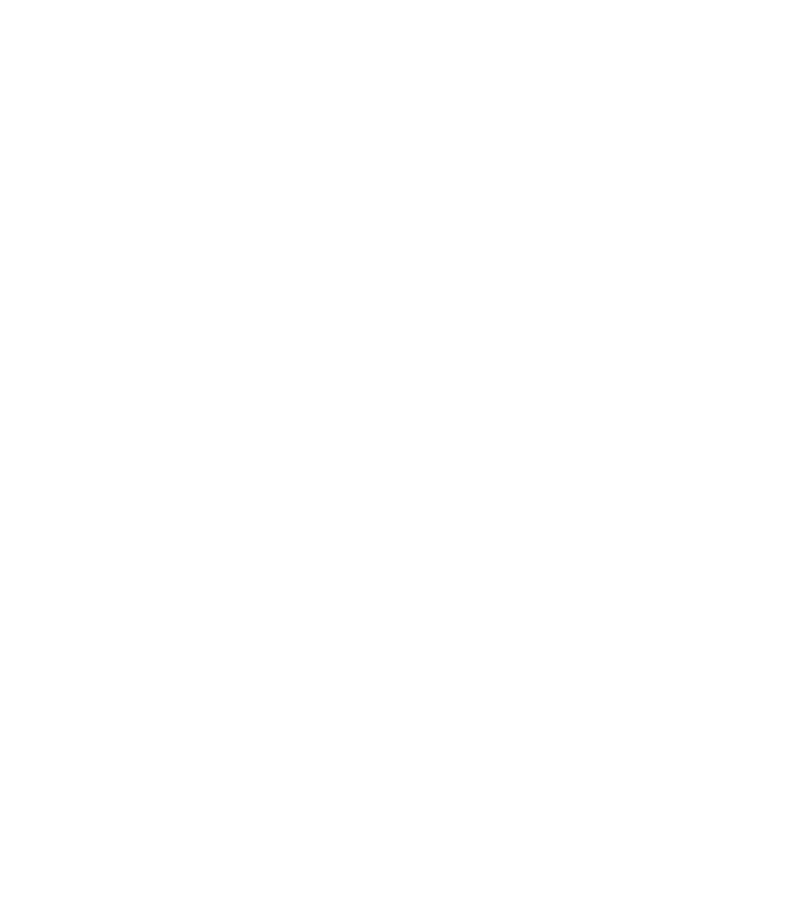
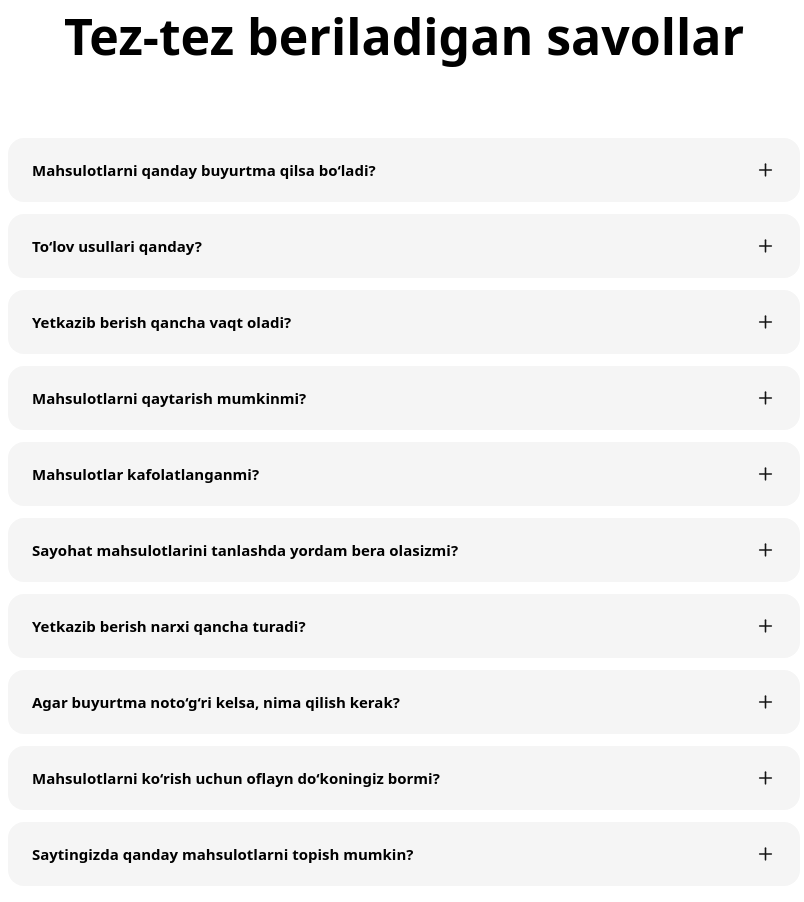
Before and after one commit to fenix1409/Picnik, a React (Vite) app: page / in a window 1280 px wide. Shown: the part 1300-2202 px from the top of the page, without its empty margins (236-1040 px from the left). Before the commit the page ends 1156 px from the top, so only its background shows below. Built offline with nearby package versions, Linux system fonts and the light colour scheme; no server answers.

Commit message:
feat: Add Faq component and integrate it into the App; update Categories section styles

```diff
--- a/src/App.tsx
+++ b/src/App.tsx
@@ -6,6 +6,7 @@
 // import AOS from 'aos';
 import 'aos/dist/aos.css';
 import Categories from './components/ui/sections/Categories';
+import Faq from './components/ui/sections/Faq';
 // AOS.init();
 
 function App() {
@@ -19,6 +20,7 @@
       <HeaderBottom />
       <Hero />
       <Categories />
+      <Faq />
     </main>
   )
 }
--- a/src/assets/Icons.tsx
+++ b/src/assets/Icons.tsx
@@ -25,3 +25,11 @@
         </svg>
     )
 }
+export function Add() {
+    return (
+        <svg width="21" height="20" viewBox="0 0 21 20" fill="none" xmlns="http://www.w3.org/2000/svg">
+            <path d="M10.5 4.16675V15.8334" stroke="#151515" strokeWidth="1.6" strokeLinecap="round" strokeLinejoin="round" />
+            <path d="M4.66687 10H16.3335" stroke="#151515" strokeWidth="1.6" strokeLinecap="round" strokeLinejoin="round" />
+        </svg>
+    )
+}
--- a/src/components/ui/sections/Categories.tsx
+++ b/src/components/ui/sections/Categories.tsx
@@ -29,7 +29,7 @@
   })
 
   return (
-    <section className="px-[100px]">
+    <section className="px-[100px] mb-[57px]">
       <div className="text-center mx-auto">
         <h1 className="text-[50px] leading-[100%] font-bold mb-[70px]">Kategoriya va Mahsulotlar</h1>
       </div>
@@ -42,8 +42,8 @@
         ))}
       </div>
 
-      <div className="flex items-center justify-start flex-wrap gap-[20px] mt-[70px]">
-        {isLoading && <div className="w-[50px] h-[50px]"><ClipLoader /></div>}
+      <div className="flex items-center justify-center flex-wrap gap-[20px] mt-[70px]">
+        {isLoading && <div className="w-[50px] h-[50px] mx-auto"><ClipLoader /></div>}
         {isError && <p>Xatolik yuz berdi</p>}
         {!isLoading && products.length > 0 &&
           products.map((item: Product) => (
--- /dev/null
+++ b/src/components/ui/sections/Faq.tsx
@@ -0,0 +1,73 @@
+import { Add } from "../../../assets/Icons"
+
+const Faq = () => {
+    const data = [
+        {
+            id: 1,
+            title: "Mahsulotlarni qanday buyurtma qilsa bo‘ladi?",
+            answer: "Siz tanlagan mahsulotni savatchaga qo‘shib, to‘lov jarayonini davom ettirish orqali buyurtma qilishingiz mumkin. Buyurtma jarayoni oddiy va qulay."
+        },
+        {
+            id: 2,
+            title: "To‘lov usullari qanday?",
+            answer: "Siz tanlagan mahsulotni savatchaga qo‘shib, to‘lov jarayonini davom ettirish orqali buyurtma qilishingiz mumkin. Buyurtma jarayoni oddiy va qulay."
+        },
+        {
+            id: 3,
+            title: "Yetkazib berish qancha vaqt oladi?",
+            answer: "Siz tanlagan mahsulotni savatchaga qo‘shib, to‘lov jarayonini davom ettirish orqali buyurtma qilishingiz mumkin. Buyurtma jarayoni oddiy va qulay."
+        },
+        {
+            id: 4,
+            title: "Mahsulotlarni qaytarish mumkinmi?",
+            answer: "Siz tanlagan mahsulotni savatchaga qo‘shib, to‘lov jarayonini davom ettirish orqali buyurtma qilishingiz mumkin. Buyurtma jarayoni oddiy va qulay."
+        },
+        {
+            id: 5,
+            title: "Mahsulotlar kafolatlanganmi?",
+            answer: "Siz tanlagan mahsulotni savatchaga qo‘shib, to‘lov jarayonini davom ettirish orqali buyurtma qilishingiz mumkin. Buyurtma jarayoni oddiy va qulay."
+        },
+        {
+            id: 6,
+            title: "Sayohat mahsulotlarini tanlashda yordam bera olasizmi?",
+            answer: "Siz tanlagan mahsulotni savatchaga qo‘shib, to‘lov jarayonini davom ettirish orqali buyurtma qilishingiz mumkin. Buyurtma jarayoni oddiy va qulay."
+        },
+        {
+            id: 7,
+            title: "Yetkazib berish narxi qancha turadi?",
+            answer: "Siz tanlagan mahsulotni savatchaga qo‘shib, to‘lov jarayonini davom ettirish orqali buyurtma qilishingiz mumkin. Buyurtma jarayoni oddiy va qulay."
+        },
+        {
+            id: 8,
+            title: "Agar buyurtma noto‘g‘ri kelsa, nima qilish kerak?",
+            answer: "Siz tanlagan mahsulotni savatchaga qo‘shib, to‘lov jarayonini davom ettirish orqali buyurtma qilishingiz mumkin. Buyurtma jarayoni oddiy va qulay."
+        },
+        {
+            id: 9,
+            title: "Mahsulotlarni ko‘rish uchun oflayn do‘koningiz bormi?",
+            answer: "Siz tanlagan mahsulotni savatchaga qo‘shib, to‘lov jarayonini davom ettirish orqali buyurtma qilishingiz mumkin. Buyurtma jarayoni oddiy va qulay."
+        },
+        {
+            id: 10,
+            title: "Saytingizda qanday mahsulotlarni topish mumkin?",
+            answer: "Siz tanlagan mahsulotni savatchaga qo‘shib, to‘lov jarayonini davom ettirish orqali buyurtma qilishingiz mumkin. Buyurtma jarayoni oddiy va qulay."
+        }
+    ]
+    return (
+        <section className="px-[286px] pt-[90px] border-t-[1px] border-[#0000001A] mb-[158px]">
+            <h1 className="text-[50px] leading-[64px] font-bold text-center mb-[70px]">Tez-tez beriladigan savollar</h1>
+            <div className="flex items-center gap-[12px] flex-col">
+                {data.map(item => (
+                    <div key={item.id}>
+                        <div className="flex items-center justify-between py-[20px] px-[24px] bg-[#F5F5F5] rounded-[16px] w-[792px]">
+                            <p className="text-[15px] leading-[24px] font-semibold">{item.title}</p>
+                            <button className="cursor-pointer"><Add /></button>
+                        </div>
+                    </div>
+                ))}
+            </div>
+        </section>
+    )
+}
+
+export default Faq
```
